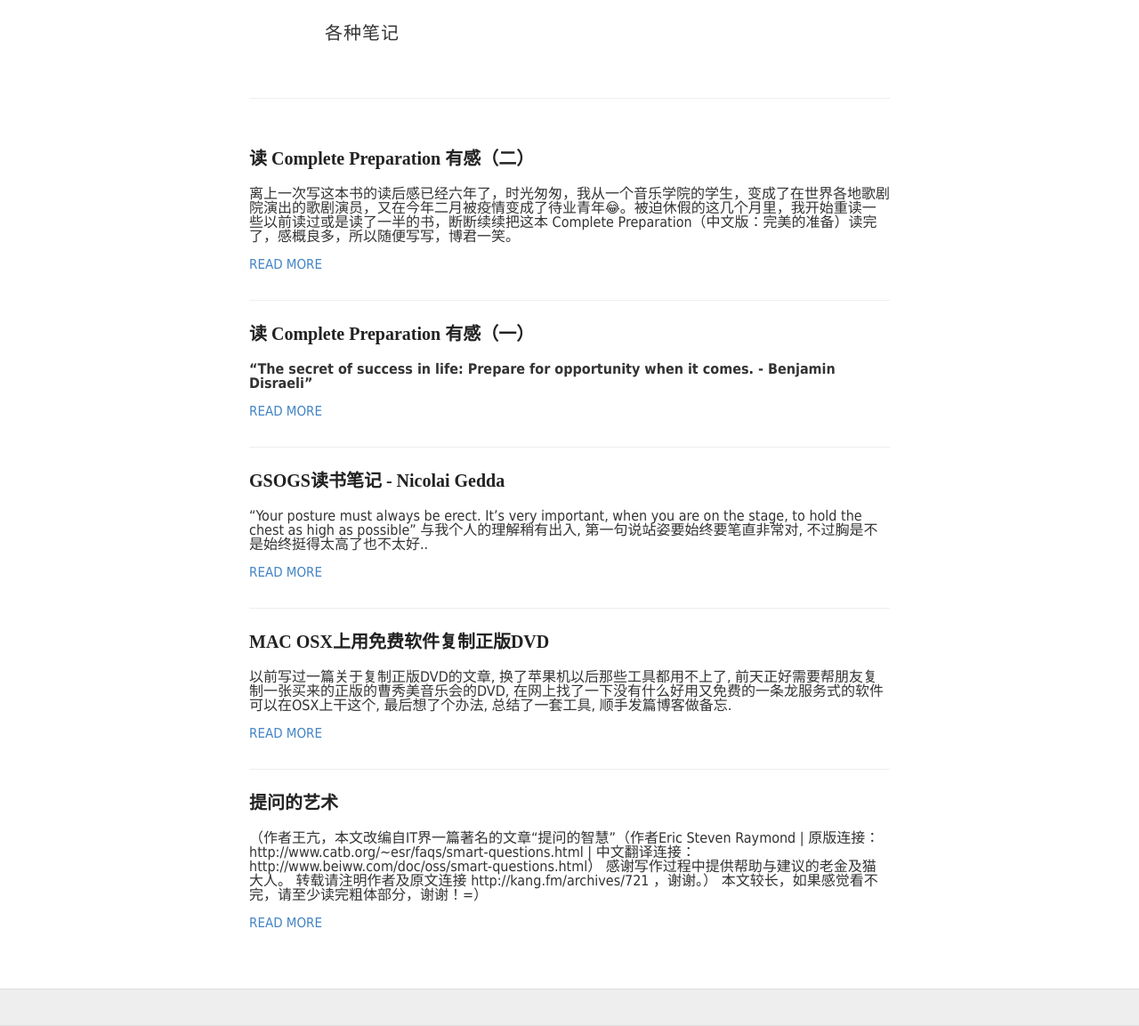
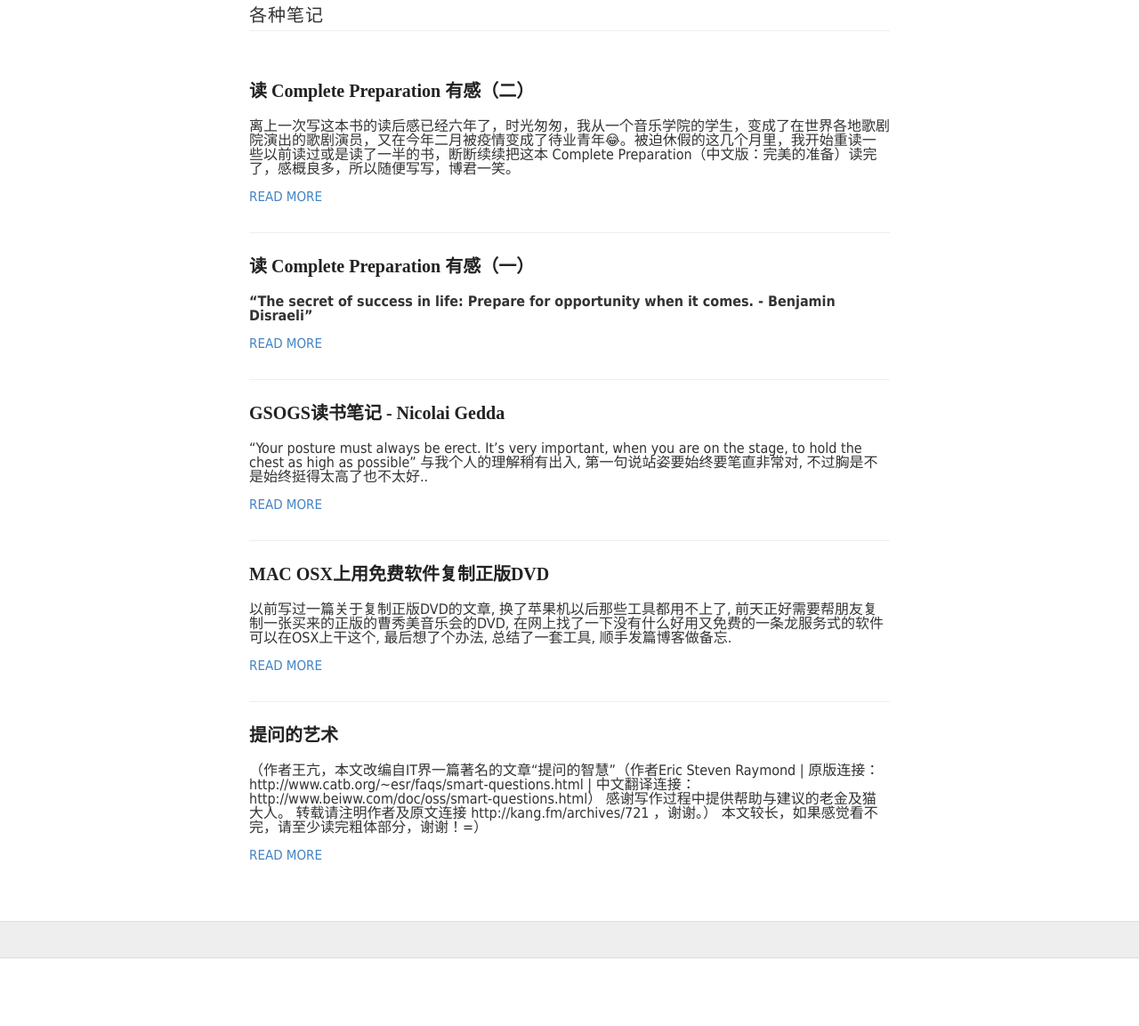
Before and after one commit to kwopera/kwopera.github.io, a Jekyll site: the page built from index.html, in a window 1280 px wide. Shown: the whole page at 89% size. Built offline with Jekyll 4.4.1, drawn with Linux system fonts in a browser that asks for light colours; after the commit the page ends 1077 px from its top, so only the background shows below that.

Commit message:
cleaning up

```diff
--- a/_layouts/default.html
+++ b/_layouts/default.html
@@ -21,7 +21,6 @@
   <div class="wrapper-masthead">
     <div class="container">
       <header class="masthead clearfix">
-        <a href="{{ site.baseurl }}/" class="site-avatar"><img src="{{ site.avatar }}" /></a>
 
         <div class="site-info">
           <h1 class="site-name"><a href="{{ site.baseurl }}/">{{ site.name }}</a></h1>
--- a/style.scss
+++ b/style.scss
@@ -156,7 +156,7 @@
 }
 
 .masthead {
-  padding: 20px 0;
+  padding: 0;
   border-bottom: 1px solid $lightGray;
 
   @include mobile {
```
